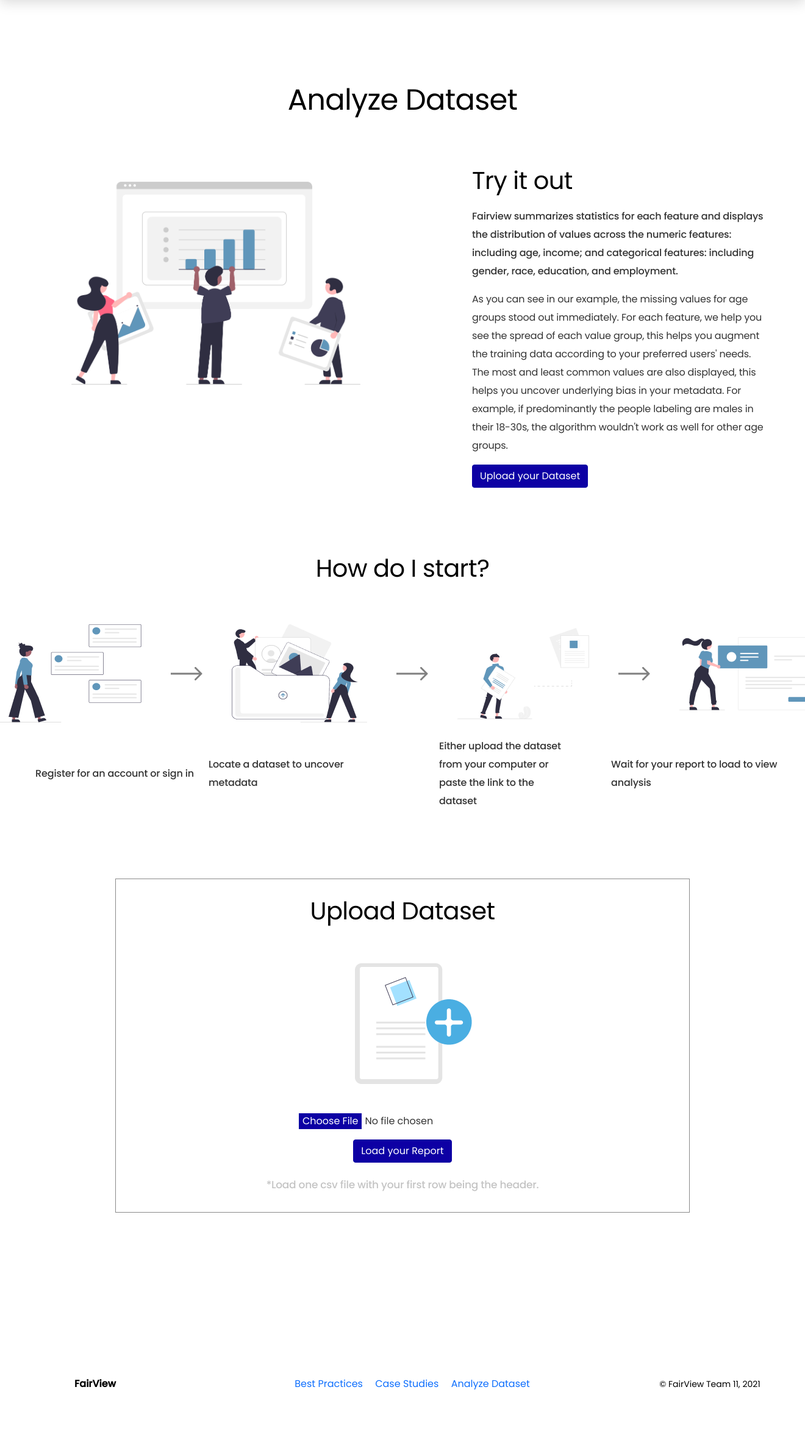
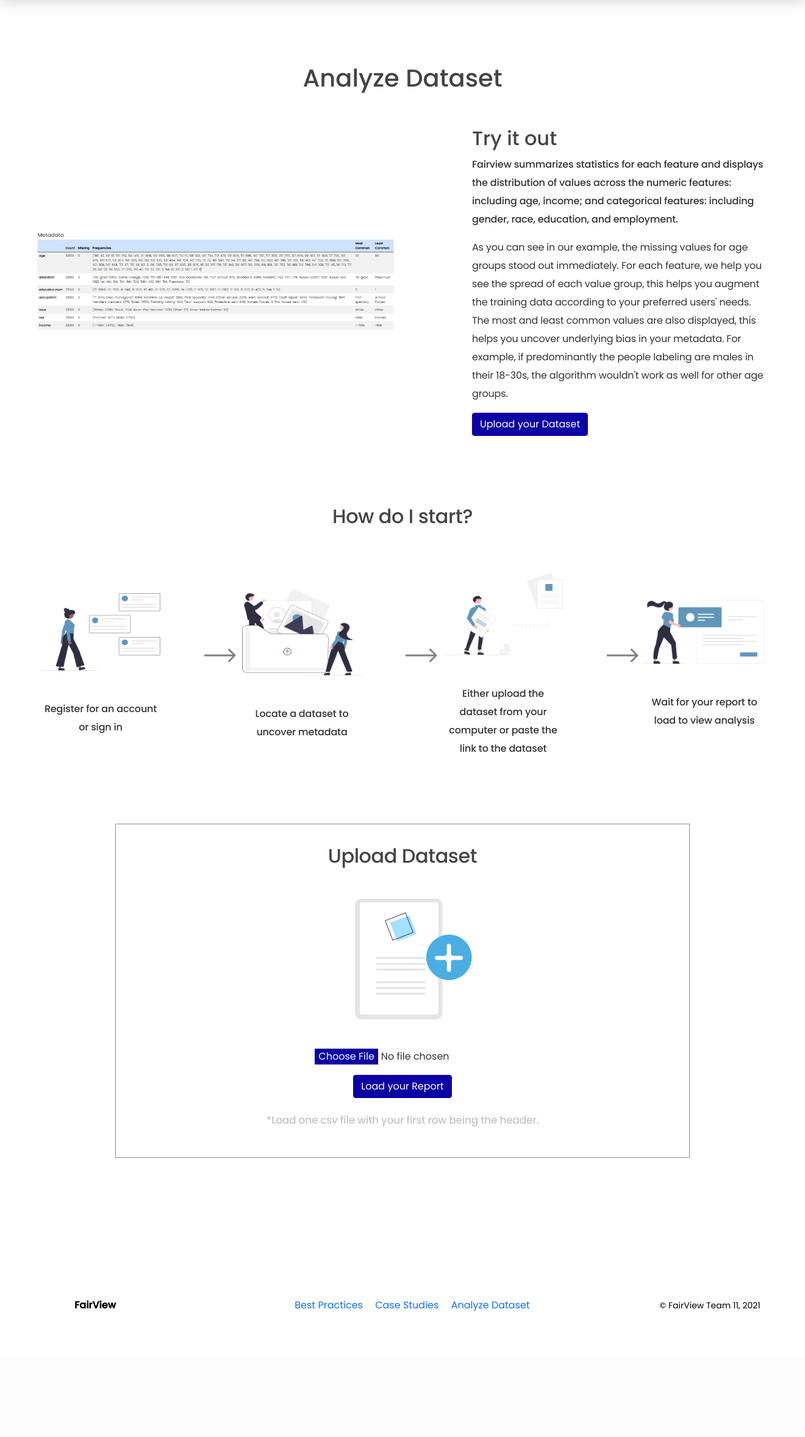
Before and after one commit to a-phung/internhacks-team11, a Flask app: page /upload in a window 1320 px wide; the page is wider, and only the part inside the window is pictured. Shown: the part 63-2420 px from the top of that part at 61% size. After the commit the page ends 2214 px from the top of that part, so only its background shows below. Run offline with Flask 2, Linux system fonts and the light colour scheme; a user stored in the database is signed in; some libraries are stand-ins or nearby versions.

Commit message:
Added further css styling and functionality to upload.html.

```diff
--- a/internhacks/static/main.css
+++ b/internhacks/static/main.css
@@ -271,10 +271,19 @@ ul#horizontal-list li a {
     .desktop-practices {
         display: none;
     }
+    .arrow {
+        display: none;
+    }
+    .analyze-table-img {
+        display: none;
+    }
 }
 @media (min-width: 576px) {
     .mobile-dropdown-practices {
         display: none;
+    }
+    .analyze-square {
+        border: 1px solid rgba(22, 22, 22, 0.5);
     }
 }
 
@@ -350,32 +359,16 @@ ul#horizontal-list li a {
 
 /* Class to add a margin to the top */
 .top-buffer {
-    margin-top: 7rem;
-}
-
-.analyze-h1 {
-    font-family: 'Poppins', sans-serif;
-    font-style: normal;
-    font-weight: normal;
-    font-size: 3rem;
-    line-height: 80px;
-    letter-spacing: -0.015em;
-    color: black;
+    margin-top: 7vmax;
 }
 
 .analyze-h2 {
-    font-family: 'Poppins', sans-serif;
-    font-style: normal;
-    font-weight: normal;
-    font-size: 2.5em;
+    /*font-size: 2.5em;*/
     line-height: 72px;
     letter-spacing: -0.015em;
-    color: black;
 }
 
 .analyze-body1 {
-    font-family: 'Poppins', sans-serif;
-    font-style: normal;
     font-weight: 500;
     font-size: 1em;
     line-height: 30px;
@@ -383,9 +376,6 @@ ul#horizontal-list li a {
 }
 
 .analyze-body2 {
-    font-family: Poppins;
-    font-style: normal;
-    font-weight: normal;
     font-size: 1em;
     line-height: 30px;
     letter-spacing: -0.01em;
@@ -394,7 +384,6 @@ ul#horizontal-list li a {
 .analyze-square {
     width: 942px;
     height: 548px;
-    border: 1px solid rgba(22, 22, 22, 0.5);
     background: white;
 }
 
@@ -404,12 +393,9 @@ ul#horizontal-list li a {
 }
 
 .upload-text {
-    font-family: 'Poppins', sans-serif;
-    font-style: normal;
     font-weight: 500;
     font-size: 17px;
     line-height: 25px;
-    display: flex;
     letter-spacing: -0.015em;
     color: #C4C4C4;
 }
--- a/internhacks/templates/upload.html
+++ b/internhacks/templates/upload.html
@@ -3,16 +3,16 @@
 <div class="container-fluid">
     <div class="top-buffer">
         <div class="row justify-content-center">
-            <div class="col-md-4 d-flex justify-content-center">
-                <h1 class="analyze-h1">Analyze Dataset</h1>
+            <div class="col text-center">
+                <h1>Analyze Dataset</h1>
             </div>
         </div>
-        <div class="row p-5">
+        <div class="row p-5 align-items-center">
             <div class="col-md-6">
-                <img src="/static/images/undraw_Data_re_80ws.png" class="img-fluid">
+                <img src="/static/images/analyze-page-metadata.png" class="img-fluid analyze-table-img">
             </div>
             <div class="col-md-5 mr-4 offset-1">
-                <h2 class="analyze-h2">Try it out</h2>
+                <h2>Try it out</h2>
                     <p class="analyze-body1">
                         Fairview summarizes statistics for each feature and displays the distribution of values across the
                         numeric features: including age, income; and categorical features: including gender, race, education,
@@ -30,64 +30,70 @@
             </div>
         </div>
         <div class="row mt-5 justify-content-center">
-            <div class="col-md-4 d-flex justify-content-center">
+            <div class="col-md-4 text-center">
                 <h2 class="analyze-h2">How do I start?</h2>
             </div>
         </div>
-        <div class="row mt-5 justify-content-center">
-            <div class="col d-flex align-items-center justify-content-center">
+        <div class="row mt-5">
+            <div class="col">
+                <div class="row align-items-center justify-content-center">
+                    <div class="col-md-2 text-center">
                         <img src="/static/images/analyze-page-register.png" class="img-fluid">
-                <img src="/static/images/arrow.png" class="img-fluid mx-5">
+                        <p class="analyze-body1 mt-5">Register for an account or sign in</p>
+                    </div>
+                    <div class="col-md-1">
+                        <img src="/static/images/arrow.png" class="img-fluid mx-5 mb-5 arrow">
+                    </div>
+                    <div class="col-md-2 text-center">
                         <img src="/static/images/analyze-page-locate.png" class="img-fluid">
-                <img src="/static/images/arrow.png" class="img-fluid mx-5">
+                        <p class="analyze-body1 mt-5">Locate a dataset to uncover metadata</p>
+                    </div>
+                    <div class="col-md-1">
+                        <img src="/static/images/arrow.png" class="img-fluid mx-5 mb-5 arrow">
+                    </div>
+                    <div class="col-md-2 text-center">
                         <img src="/static/images/analyze-page-upload.png" class="img-fluid">
-                <img src="/static/images/arrow.png" class="img-fluid mx-5">
+                        <p class="analyze-body1 mt-5">Either upload the dataset from your computer or paste the link to the dataset</p>
+                    </div>
+                    <div class="col-md-1">
+                        <img src="/static/images/arrow.png" class="img-fluid mx-5 mb-5 arrow">
+                    </div>
+                    <div class="col-md-2 text-center">
                         <img src="/static/images/analyze-page-wait.png" class="img-fluid">
+                        <p class="analyze-body1 mt-5">Wait for your report to load to view analysis</p>
                     </div>
                 </div>
-        <div class="row mt-4 justify-content-center">
-            <div class="col-md-3 d-flex align-items-center justify-content-end">
-                <span class="mr-5 analyze-body1">Register for an account or sign in</span>
-            </div>
-            <div class="col-md-3 d-flex align-items-center justify-content-end">
-                <span class="pl-5 analyze-body1">Locate a dataset to uncover metadata</span>
-            </div>
-            <div class="col-md-3 d-flex align-items-center justify-content-end">
-                <span class="px-5 analyze-body1">Either upload the dataset from your computer or paste the link to the dataset</span>
-            </div>
-            <div class="col-md-3 d-flex align-items-center justify-content-start">
-                <span class="pl-5 analyze-body1">Wait for your report to load to view analysis</span>
             </div>
         </div>
         <div class="top-buffer">
             <div class="row align-items-center justify-content-center">
                 <div class="col-md-12 analyze-square">
                     <div class="row justify-content-center">
-                        <div class="col-md-6 d-flex align-items-center justify-content-center mt-3">
+                        <div class="col-md-6 mt-3 text-center">
                             <h2 class="analyze-h2" id="dataset">Upload Dataset</h2>
                         </div>
                     </div>
-                    <div class="row mt-4 justify-content-center">
-                        <div class="col-md-4 d-flex align-items-center justify-content-center">
+                    <div class="row mt-2 justify-content-center">
+                        <div class="col-md-4 text-center">
                             <img src="/static/images/analyze-page-file.png" class="img-fluid">
                         </div>
                     </div>
                     <div class="row mt-4 justify-content-center">
-                        <div class="col-md-4 d-flex align-items-center justify-content-center">
+                        <div class="col-md-4 text-center">
                             <form action="/upload" method="POST" enctype="multipart/form-data" class="justify-content-center">
                                 <fieldset>
                                     <div>
                                         <input type="file" id="data_set" name="file" accept=".csv">
                                     </div>
-                                    <div class="col-md-12 mt-3 d-flex align-items-center justify-content-center">
+                                    <div class="col-md-12 mt-3 text-center">
                                         <input type="submit" value="Load your Report" class="btn btn-primary btn-fairview">
                                     </div>
                                 </fieldset>
                             </form>
                         </div>
                     </div>
-                    <div class="row mt-4 justify-content-center">
-                        <div class="col-md-8 d-flex align-items-center justify-content-center">
+                    <div class="row mt-4">
+                        <div class="col-md-12 text-center">
                             <p class="upload-text">*Load one csv file with your first row being the header.</p>
                         </div>
                     </div>
@@ -101,7 +107,7 @@
         {% endif %}
         <div class="top-buffer">
             <div class="row">
-                <div class="col-md-12 align-content-center justify-content-center">
+                <div class="col-md-12">
                     {% if row_headers %}
                         <h3 class="mr-5" id="metadata">Metadata</h3>
                         <table class="table table-striped table-hover">
```
Also changed, not shown: internhacks/static/images/analyze-page-metadata.png (added), 1 other file. Lines whose indentation alone changed are shown as unchanged.
